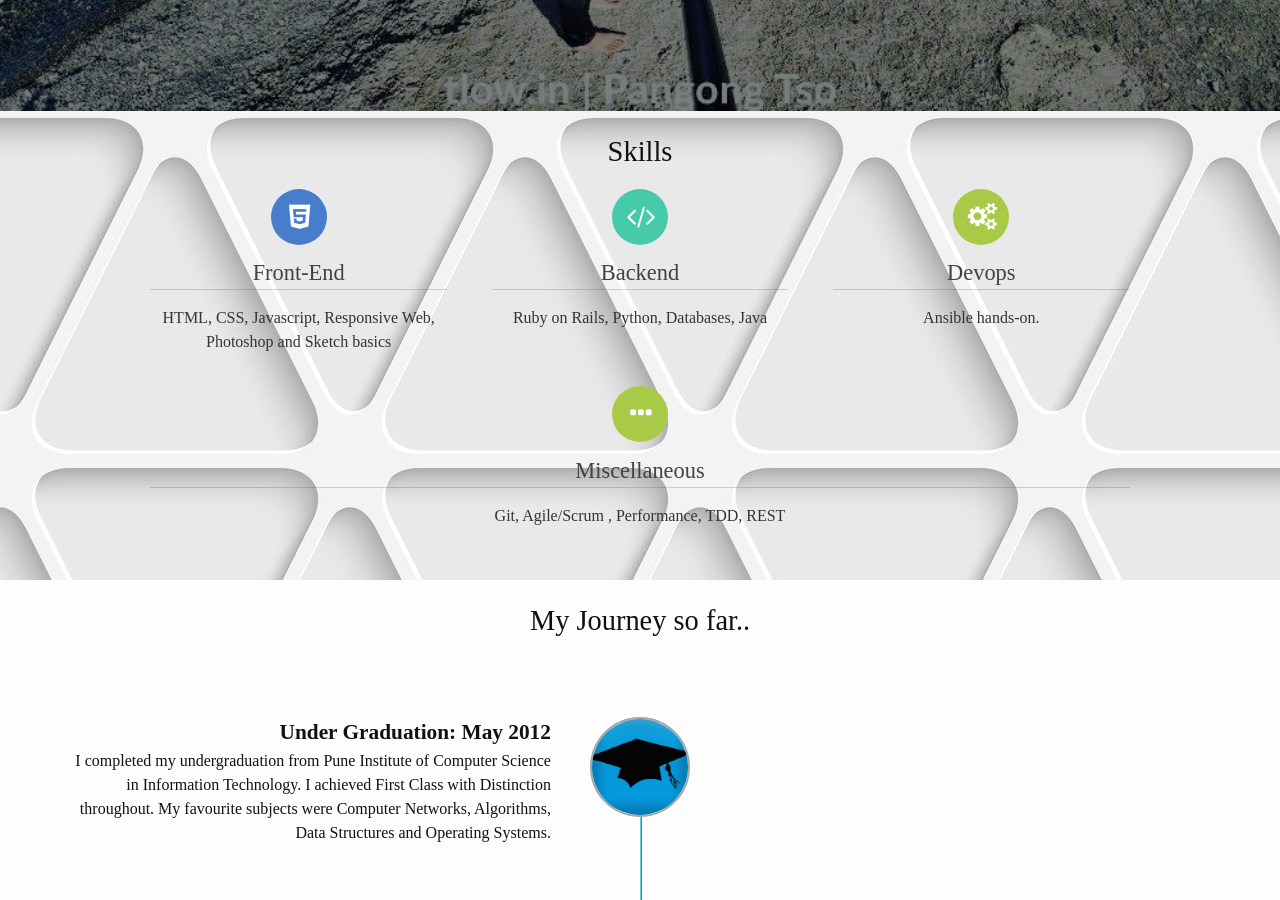
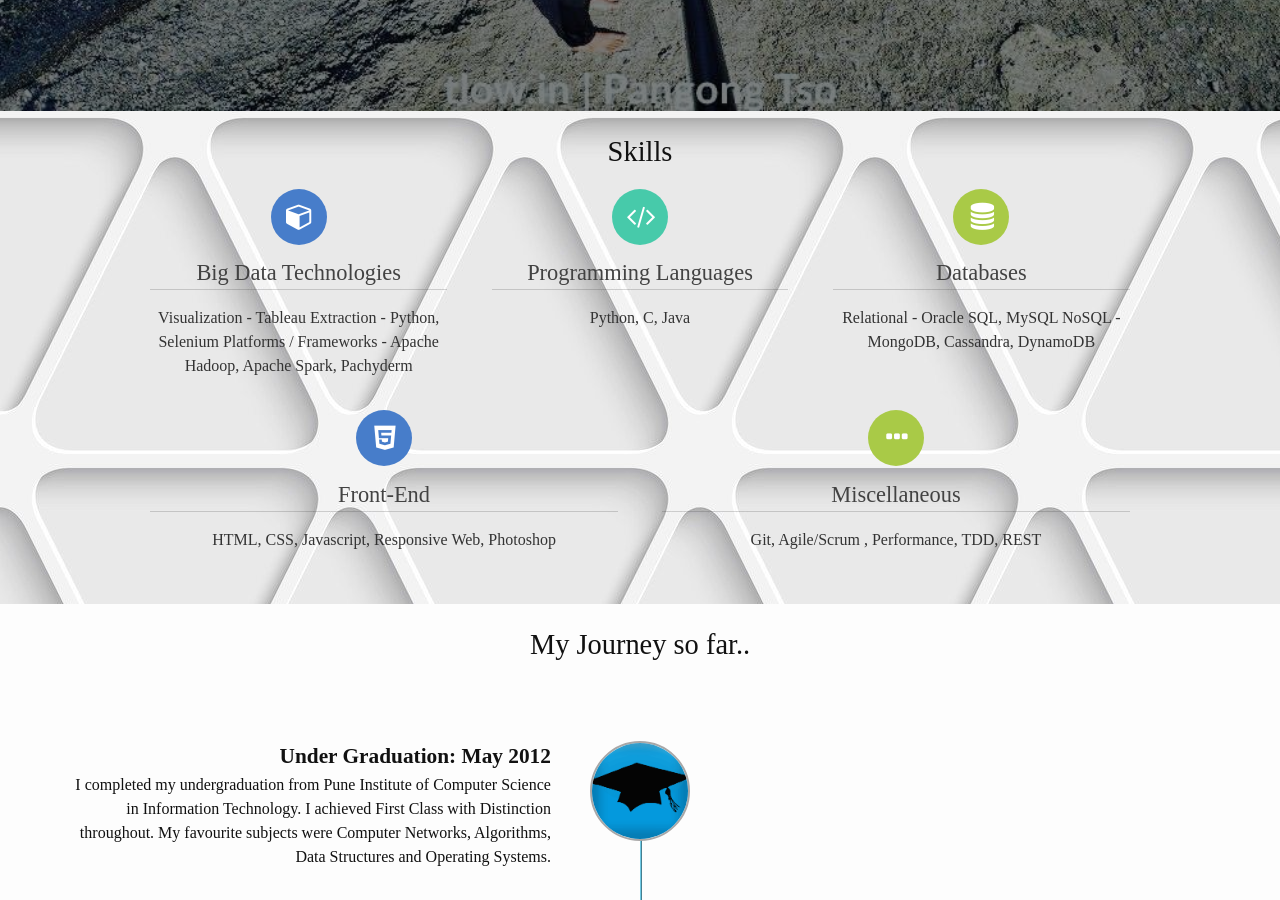
Before and after one commit to ChaiBapchya/ChaiBapchya.github.io, a Jekyll site: the page built from index.html, in a window 1280 px wide and 900 px high, scrolled down 769 px. Built offline with Jekyll 4.4.1, drawn with Linux system fonts in a browser that asks for light colours; nearby versions of some CDN libraries; some web fonts are replaced.

Commit message:
Skill change

```diff
--- a/index.html
+++ b/index.html
@@ -40,6 +40,7 @@ html_title: Chaitanya Bapat
       </a>
       <nav role="navigation">
         <ul id="js-navigation-menu" class="navigation-menu">
+
           <li class="nav-link wow rubberBand animated" data-wow-delay="1s"><a href="/blogs">Blogs</a></li>
           <!-- <li class="nav-link more"><a href="javascript:void(0)">More</a>
           <ul class="submenu">
@@ -82,12 +83,14 @@ html_title: Chaitanya Bapat
     <ul class="bullets">
       <li class="bullet wow fadeInLeft animated">
         <div class="bullet-icon bullet-icon-1">
-          <i class="fa fa-html5"></i>
+          <i class="fa fa-cube"></i>
         </div>
-        <h2>Front-End</h2>
+        <h2>Big Data Technologies</h2>
         <div class="bullet-content">
           <p>
-            HTML, CSS, Javascript, Responsive Web, Photoshop and Sketch basics
+            Visualization - Tableau
+            Extraction - Python, Selenium
+            Platforms / Frameworks - Apache Hadoop, Apache Spark, Pachyderm
           </p>
         </div>
       </li>
@@ -95,21 +98,33 @@ html_title: Chaitanya Bapat
         <div class="bullet-icon bullet-icon-2">
           <i class="fa fa-code"></i>
         </div>
-        <h2>Backend</h2>
+        <h2>Programming Languages</h2>
         <div class="bullet-content">
           <p>
-            Ruby on Rails, Python, Databases, Java
+            Python, C, Java
           </p>
         </div>
       </li>
       <li class="bullet wow fadeInRight animated">
         <div class="bullet-icon bullet-icon-3">
-          <i class="fa fa-cogs"></i>
+          <i class="fa fa-database"></i>
         </div>
-        <h2>Devops</h2>
+        <h2>Databases</h2>
         <div class="bullet-content">
           <p>
-            Ansible hands-on.
+            Relational - Oracle SQL, MySQL
+            NoSQL - MongoDB, Cassandra, DynamoDB
+          </p>
+        </div>
+      </li>
+     <li class="bullet wow fadeInLeft animated">
+        <div class="bullet-icon bullet-icon-1">
+          <i class="fa fa-html5"></i>
+        </div>
+        <h2>Front-End</h2>
+        <div class="bullet-content">
+          <p>
+            HTML, CSS, Javascript, Responsive Web, Photoshop
           </p>
         </div>
       </li>
```
